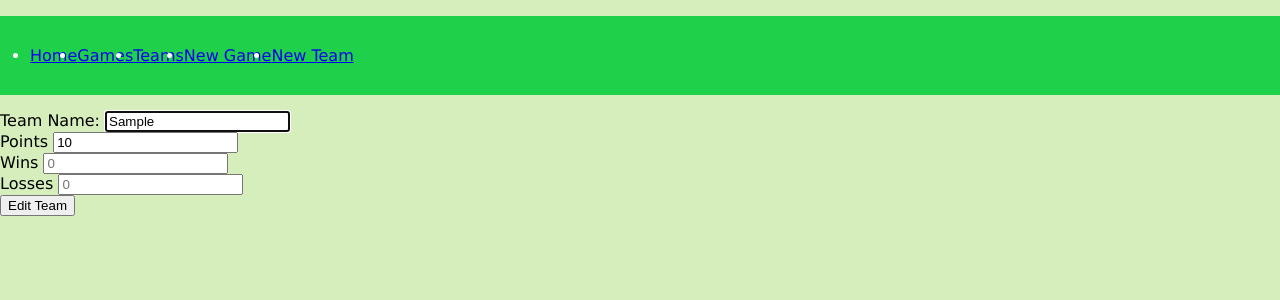
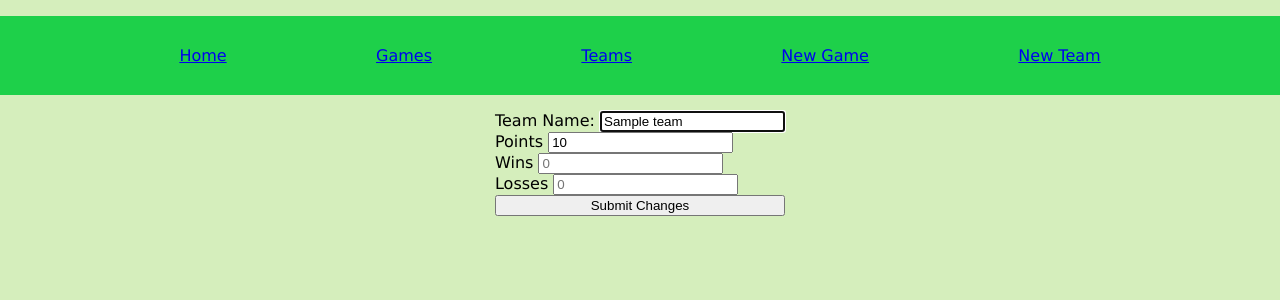
Before and after one commit to jammyroll/project_1, a Flask app: page /teams/1/edit in a window 1280 px wide. Shown: the top 300 px of the page. Run offline with Flask 2, Linux system fonts and the light colour scheme; a database or web service that is not in the repository returns one stand-in record (values such as "Sample title"); some libraries are stand-ins or nearby versions.

```diff
--- a/controllers/games_controller.py
+++ b/controllers/games_controller.py
@@ -2,19 +2,17 @@ from flask import Flask, render_template, request, redirect, Blueprint
 from models.game import Game
 import repositories.game_repository as game_repository
 import repositories.team_repository as team_repository
-import pdb
+
 games_blueprint = Blueprint("games",__name__)
 
 @games_blueprint.route('/games')
 def games():
     games = game_repository.select_all()
-    # pdb.set_trace()
     return render_template("games/index.html",games = games)
 
 @games_blueprint.route('/games/new')
 def new_game():
     teams = team_repository.select_all()
-    # pdb.set_trace()
     return render_template("games/new.html",list_of_teams=teams)
 
 @games_blueprint.route('/games',methods = ['POST'])
@@ -28,7 +26,6 @@ def create_game():
     team2_win = request.form['team2_win']
     team1 = team_repository.select(team1_id)
     team2 = team_repository.select(team2_id)
-    # pdb.set_trace()
     game = Game(game_name, team1_score, team2_score,team1,team2,team1_win,team2_win)
     game_repository.save(game)
     return redirect('/games')
--- a/controllers/teams_controller.py
+++ b/controllers/teams_controller.py
@@ -2,7 +2,6 @@ from flask import Flask, render_template, request, redirect, Blueprint
 from models.team import Team
 import repositories.team_repository as team_repository
 import repositories.game_repository as game_repository
-import pdb
 teams_blueprint = Blueprint("teams",__name__)
 
 @teams_blueprint.route('/teams')
--- a/repositories/game_repository.py
+++ b/repositories/game_repository.py
@@ -1,5 +1,4 @@
 from db.run_sql import run_sql
-import pdb
 from models.game import Game
 from models.team import Team
 from repositories import team_repository
--- a/static/css/style.css
+++ b/static/css/style.css
@@ -5,11 +5,35 @@ body {    background-size: cover;
     font-family: "Lucida Sans Unicode", "Lucida Grande", sans-serif;
     padding: 0px;
     margin: 0px;
+
 }
 
 .menu{
     display: flex;
+    justify-content: space-evenly;
     padding: 30px;
     background-color: rgb(30, 208, 74);
     color: white;
+    list-style: none;
   }
+
+.game{
+    display: grid;
+    grid-auto-rows:max-content;
+    justify-content: space-evenly;
+}
+h1{
+    display: flex;
+    justify-content: center;
+
+}
+.content{
+    display: grid;
+    justify-content: space-evenly;
+}
+
+.edit_team{
+    display: grid;
+    justify-content: space-evenly;
+
+}
--- a/templates/teams/edit.html
+++ b/templates/teams/edit.html
@@ -1,9 +1,9 @@
 {%extends 'base.html'%}
 {%block content%}
-<form action="/teams/{{team_to_edit.id}}" method="post">
+<form action="/teams/{{team_to_edit.id}}" method="post" class='edit_team'>
     <div>
         <label for="team_name">Team Name:</label>
-        <input type="text" id="team_name" name="team_name" placeholder="Team Name" value={{team_to_edit.team_name}} required autofocus>
+        <input type="text" id="team_name" name="team_name" placeholder="Team Name" value="{{team_to_edit.team_name}}" required autofocus>
     </div>
 
     <div>
@@ -20,7 +20,7 @@
         <label for = "losses">Losses</label>
         <input type="number" id="losses" name="losses" value ={{team_to_edit.losses}} placeholder = "0" required>
     </div>
-    <button type="submit">Edit Team</button>
+    <button type="submit">Submit Changes</button>
 
 </form>
 
--- a/templates/teams/index.html
+++ b/templates/teams/index.html
@@ -14,7 +14,8 @@
     <div class="losses">
       <span class = 'losses'>{{team.losses}} Losses</span>
     </div>
-    <p><a href="/teams/{{team.id}}">Edit</a></p>
+    <p>
+      <a href="/teams/{{team.id}}">Edit</a></p>
 
     <form action= "/teams/{{team.id}}/delete" method="POST">
       <input class="btn btn--danger" type="submit" value="delete" />
```
Also changed, not shown: repositories/team_repository.py (+0 -7 lines), templates/games/index.html (+5 -2 lines), 1 other file.
